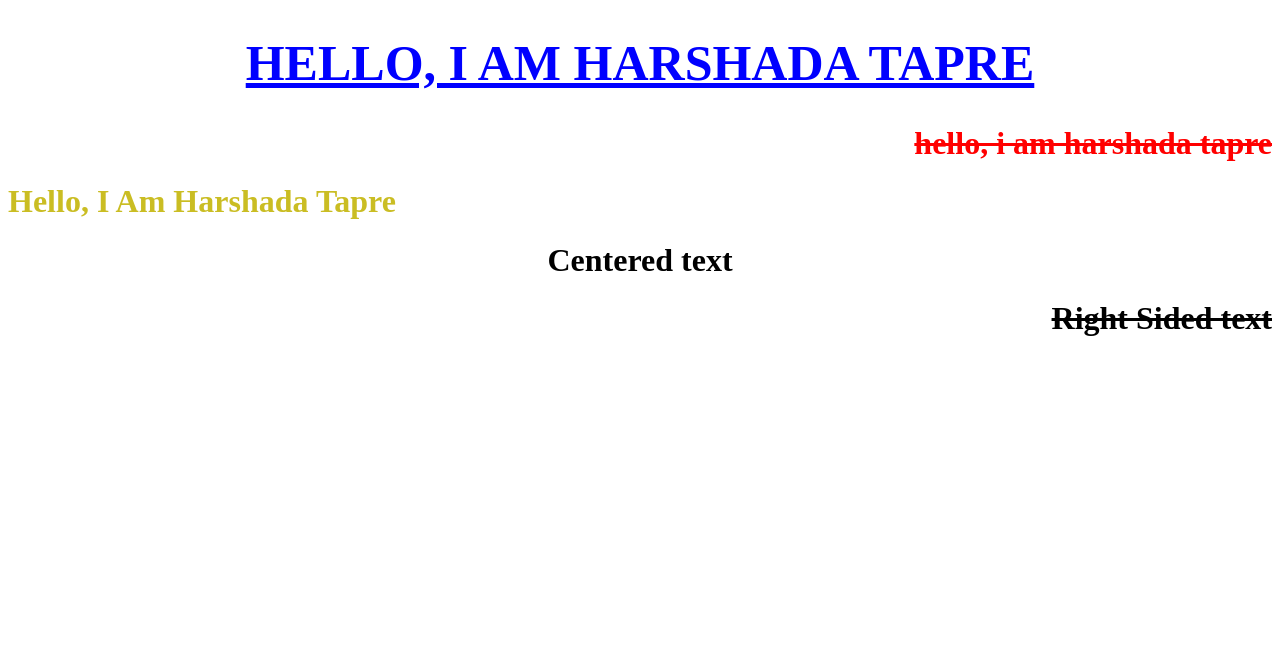
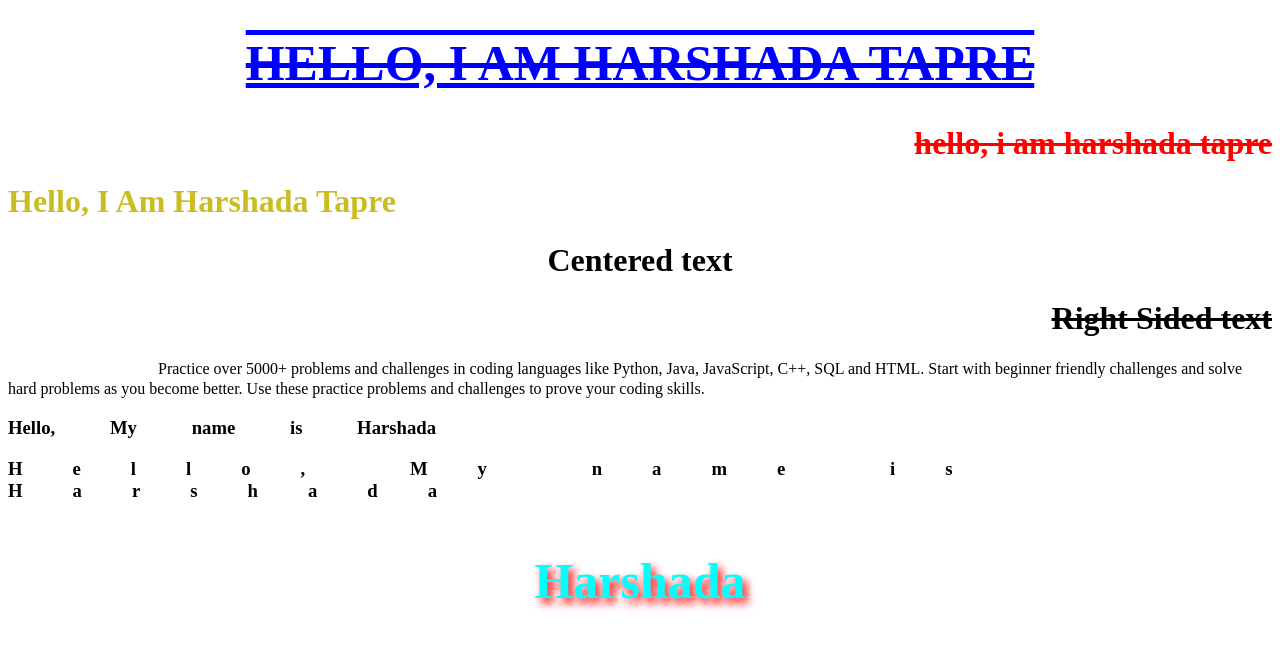
Before and after one commit to harshadatapre/learning_html_with_css, a plain HTML site: page text_format.html in a window 1280 px wide. Drawn offline with Linux system fonts and the light colour scheme.

Commit message:
text_format file added

```diff
--- a/css/text_format.css
+++ b/css/text_format.css
@@ -1,7 +1,7 @@
 .t_uppercase {
     text-transform: uppercase;
     color: blue;
-    text-decoration: underline;
+    text-decoration: underline overline line-through;
 }
 
 .t_lowercase {
@@ -27,3 +27,25 @@
 .f_size {
     font-size: 50px;
 }
+
+.t_indent {
+    text-indent: 150px;
+}
+
+.t_height {
+    line-height: 20px;
+}
+
+.w_spacing {
+    word-spacing: 50px;
+}
+
+.l_spacing {
+    letter-spacing: 50px;
+}
+
+.t_shadow {
+    text-shadow: 4px 5px 8px red;
+    color: aqua;
+    font-size: 50px;
+}
--- a/text_format.html
+++ b/text_format.html
@@ -12,5 +12,9 @@
     <h1 class="t_capitalize">hello, i am harshada tapre</h1>
     <h1 class="t_center">Centered text</h1>
     <h1 class="t_right">Right Sided text</h1>
+    <p class="t_indent t_height">Practice over 5000+ problems and challenges in coding languages like Python, Java, JavaScript, C++, SQL and HTML. Start with beginner friendly challenges and solve hard problems as you become better. Use these practice problems and challenges to prove your coding skills.</p>
+    <h3 class="w_spacing">Hello, My name is Harshada</h3>
+    <h3 class="l_spacing">Hello, My name is Harshada</h3>
+    <h3 class="t_shadow t_center">Harshada</h3>
 </body>
 </html>
```
